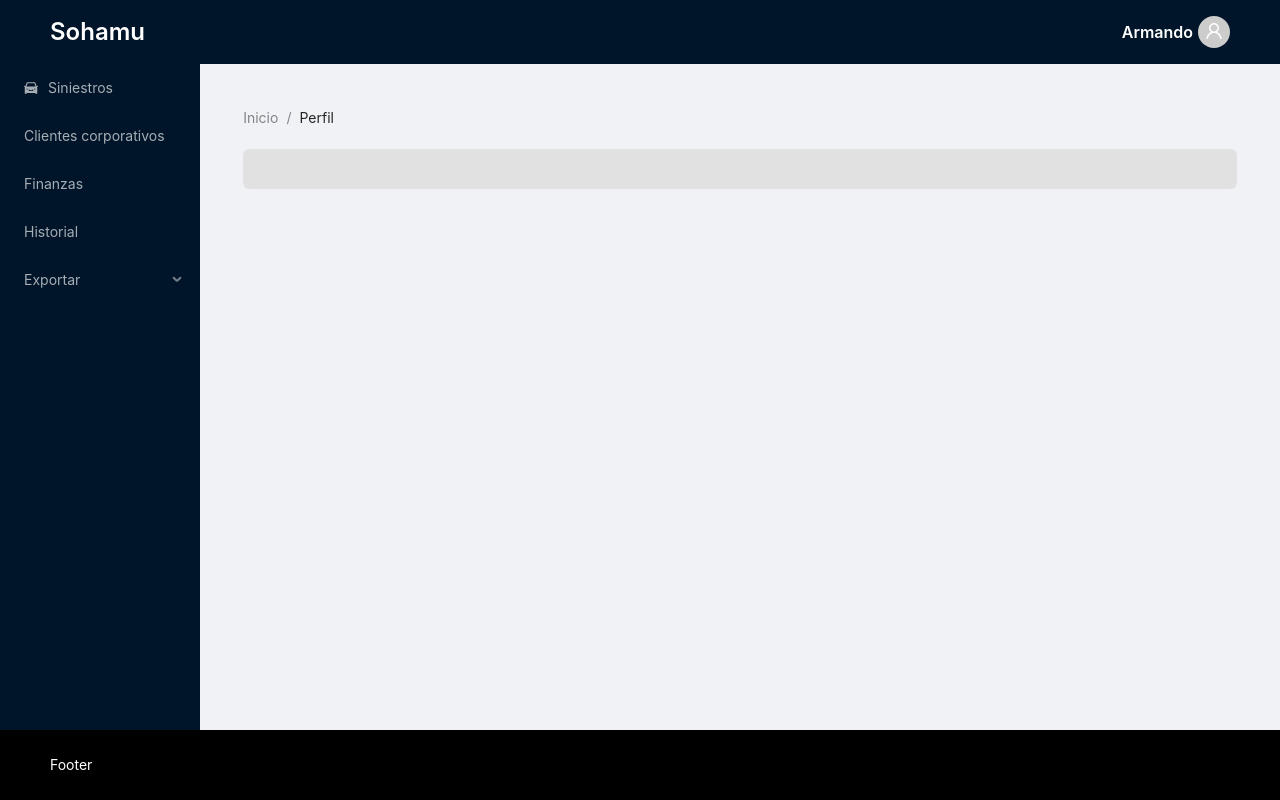
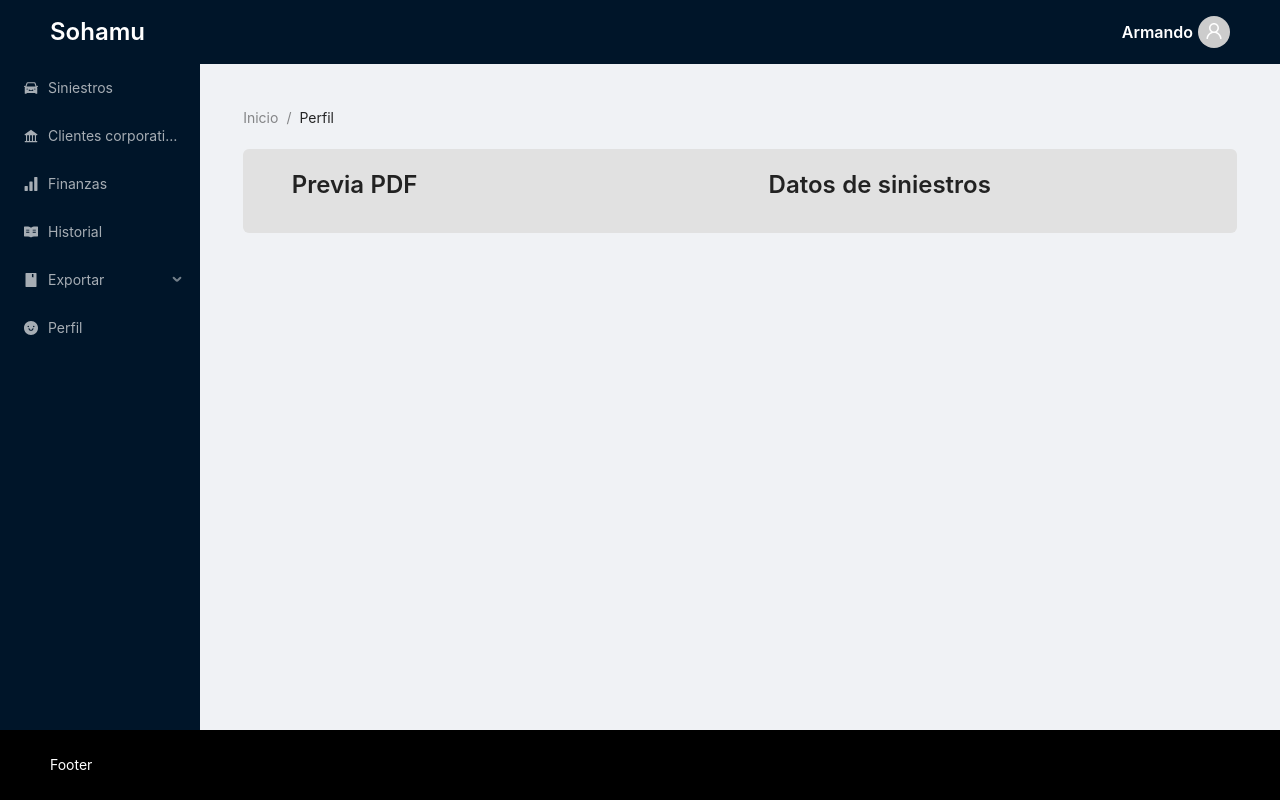
Before and after one commit to Eduardo-Castillo-Sfleet/antd-hook, a React (Create React App) app: page /exportarPdf in a window 1280 px wide. Built offline with nearby package versions, Linux system fonts and the light colour scheme.

Commit message:
Routes perfil

```diff
--- a/src/App.js
+++ b/src/App.js
@@ -1,12 +1,14 @@
 import React, { useState } from 'react';
 import { BrowserRouter as Router, Link, Route } from 'react-router-dom'
 
-import { Layout, Typography, Menu, Affix, Breadcrumb } from 'antd';
-import { Avatar } from 'antd';
-import { UserOutlined, CarFilled } from '@ant-design/icons';
+import { Affix, Avatar,  Breadcrumb, Layout, Typography, Menu, } from 'antd';
+import { UserOutlined, CarFilled, SmileFilled, SignalFilled, ReadFilled, BankFilled,
+  BookFilled, FileExcelFilled, FilePdfFilled } from '@ant-design/icons';
 
+import './styles/App.css';
+
+import { ExportarPdf } from './components/ExportarPdf';
 import { Perfil } from "./components/Perfil";
-import './styles/App.css'
 
 const { Header, Footer, Sider, Content } = Layout;
 const { Title } = Typography;
@@ -35,13 +37,14 @@ function App() {
         <Sider>
           <Menu theme="dark" mode="inline">
             <Menu.Item key="1" icon={<CarFilled />}>Siniestros</Menu.Item>
-            <Menu.Item key="2">Clientes corporativos</Menu.Item>
-            <Menu.Item key="3">Finanzas</Menu.Item>
-            <Menu.Item key="4">Historial</Menu.Item>
-            <SubMenu key="sub1" title="Exportar">
-              <Menu.Item key="5">PDF</Menu.Item>
-              <Menu.Item key="6">Excel</Menu.Item>
+            <Menu.Item key="2" icon={<BankFilled/>}>Clientes corporativos</Menu.Item>
+            <Menu.Item key="3" icon={<SignalFilled/>}>Finanzas</Menu.Item>
+            <Menu.Item key="4" icon={<ReadFilled/>}>Historial</Menu.Item>
+            <SubMenu key="sub1" title="Exportar" icon={<BookFilled/>}>
+              <Menu.Item key="5" icon={<FilePdfFilled/>}><Link to="/exportarPdf">PDF</Link></Menu.Item>
+              <Menu.Item key="6" icon={<FileExcelFilled/>}>Excel</Menu.Item>
             </SubMenu>
+            <Menu.Item key="perfil" icon={<SmileFilled/>}><Link to="/perfil">Perfil</Link></Menu.Item>
           </Menu>
         </Sider>
       <Layout>
@@ -57,6 +60,7 @@ function App() {
             <div className="contenedor">
               <Route exact path="/perfil" component={Perfil}
               ></Route>
+              <Route exact path="/exportarPdf" component={ExportarPdf}></Route>
             </div>
           </Content>
         </Layout>
--- /dev/null
+++ b/src/components/ExportarPdf.js
@@ -0,0 +1,21 @@
+import React from 'react';
+import '../styles/ExportarPdf.css';
+
+import { Col, Row, Typography } from 'antd';
+const { Title } = Typography;
+
+export const ExportarPdf = () => {
+
+    return(
+        <div>
+            <Row>
+                <Col span={12} className="colsExportarPdf">
+                    <Title level={3}>Previa PDF</Title>
+                </Col>
+                <Col span={12} className="colsExportarPdf">
+                    <Title level={3}>Datos de siniestros</Title>
+                </Col>
+            </Row>
+        </div>
+    );
+}
--- a/src/components/Perfil.js
+++ b/src/components/Perfil.js
@@ -1,12 +1,13 @@
 import React, { useState } from 'react';
 import { Row, Col, Image, Typography } from 'antd';
+import "../styles/Perfil.css";
 
 const { Title } = Typography;
 
 export const Perfil = props => {
 
     const [usuario, setUsuario] = useState({
-        nombre: 'Armando',
+        nombre: 'Armando Castillo',
         edad: 18,
         tipoUsuario: 'Corporativo'
     })
@@ -17,9 +18,13 @@ export const Perfil = props => {
                 <Col span={6}>
                     <Image style={{width: '100%'}} src="https://zos.alipayobjects.com/rmsportal/jkjgkEfvpUPVyRjUImniVslZfWPnJuuZ.png"/>
                     <Title level={3}>{usuario.nombre}</Title>
+                    <Title level={5}>Edad: {usuario.edad}</Title>
                 </Col>
-                <Col span={18}>
-
+                <Col span={9} className="colsPerfil">
+                    <Title level={3}>Mis autos</Title>
+                </Col>
+                <Col span={9} className="colsPerfil">
+                    <Title level={3}>Mis siniestros</Title>
                 </Col>
             </Row>
         </div>
--- /dev/null
+++ b/src/styles/ExportarPdf.css
@@ -0,0 +1,3 @@
+.colsExportarPdf{
+    padding: 0 3%;
+}
--- /dev/null
+++ b/src/styles/Perfil.css
@@ -0,0 +1,3 @@
+.colsPerfil{
+    padding: 0 3%;
+}
```
Also changed, not shown: 2 other files (tests, documents, lock files or other folders).
